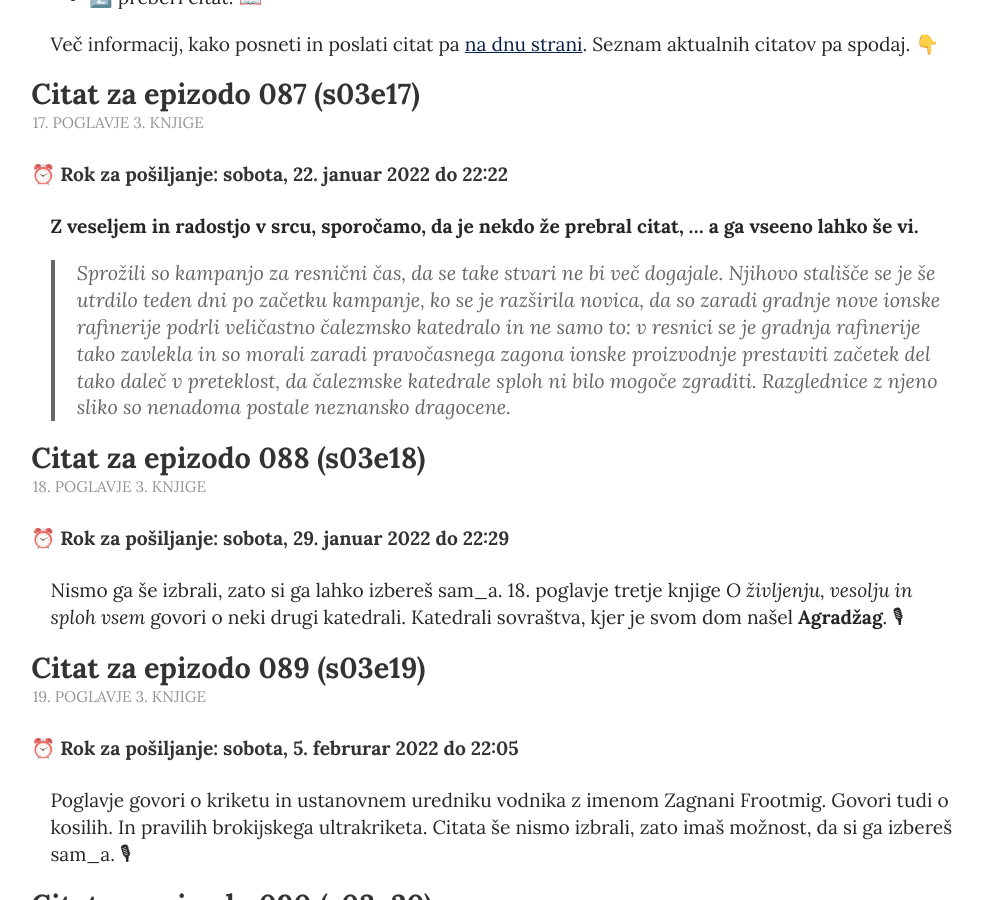
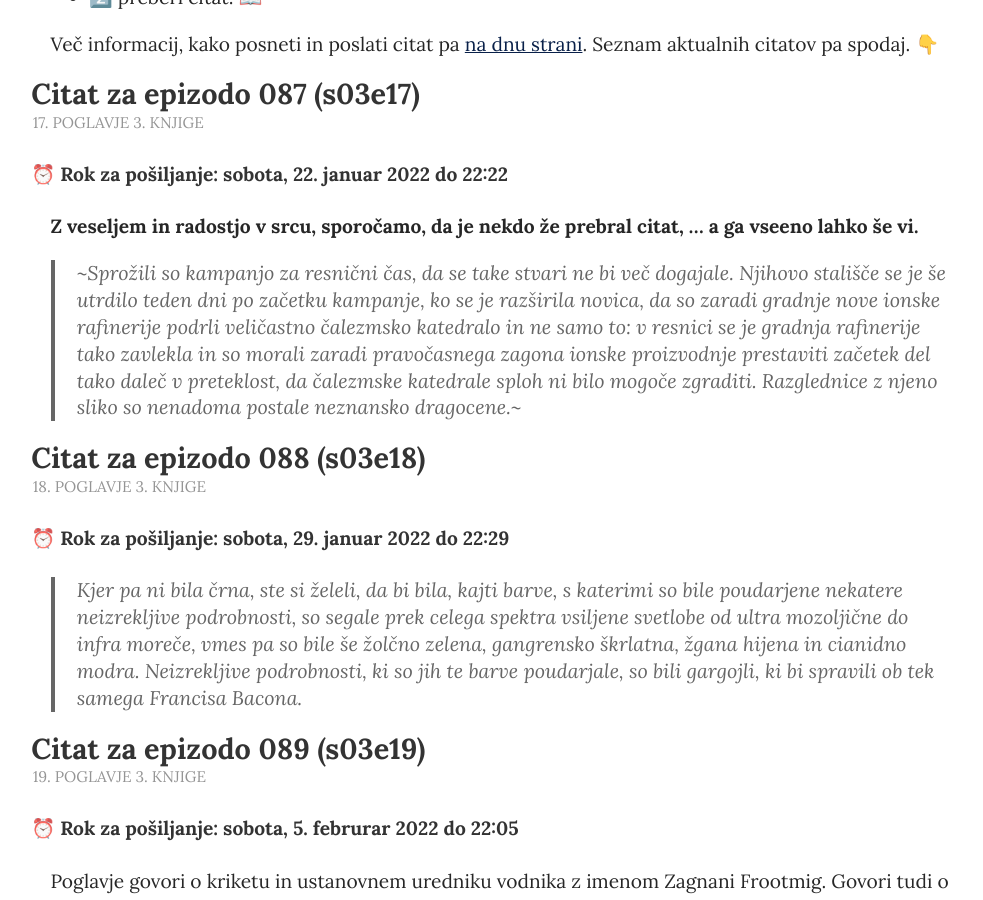
Before and after one commit to hvalazavseribe/hvalazavseribe.github.io, a Jekyll site: the page built from citat.md, in a window 1280 px wide and 900 px high, scrolled down 425 px. Shown: the whole window, without its empty margins (148-1131 px from the left). Built offline with Jekyll 4.4.1, drawn with Linux system fonts in a browser that asks for light colours.

Commit message:
Moniče, moniče ...

```diff
--- a/citat.md
+++ b/citat.md
@@ -28,7 +28,8 @@ Več informacij, kako posneti in poslati citat pa [na dnu strani](https://hvalaz
 
 **Z veseljem in radostjo v srcu, sporočamo, da je nekdo že prebral citat, ... a ga vseeno lahko še vi.**
 
-> Sprožili so kampanjo za resnični čas, da se take stvari ne bi več dogajale. Njihovo stališče se je še utrdilo teden dni po začetku kampanje, ko se je razširila novica, da so zaradi gradnje nove ionske rafinerije podrli veličastno čalezmsko katedralo in ne samo to: v resnici se je gradnja rafinerije tako zavlekla in so morali zaradi pravočasnega zagona ionske proizvodnje prestaviti začetek del tako daleč v preteklost, da čalezmske katedrale sploh ni bilo mogoče zgraditi. Razglednice z njeno sliko so nenadoma postale neznansko dragocene.
+> ~Sprožili so kampanjo za resnični čas, da se take stvari ne bi več dogajale. Njihovo stališče se je še utrdilo teden dni po začetku kampanje, ko se je razširila novica, da so zaradi gradnje nove ionske rafinerije podrli veličastno čalezmsko katedralo in ne samo to: v resnici se je gradnja rafinerije tako zavlekla in so morali zaradi pravočasnega zagona ionske proizvodnje prestaviti začetek del tako daleč v preteklost, da čalezmske katedrale sploh ni bilo mogoče zgraditi. Razglednice z njeno sliko so nenadoma postale neznansko dragocene.~
+
 
 ## Citat za epizodo 088 (s03e18)
 
@@ -36,7 +37,8 @@ Več informacij, kako posneti in poslati citat pa [na dnu strani](https://hvalaz
 
 #### Rok za pošiljanje: sobota, 29. januar 2022 do 22:29
 
-Nismo ga še izbrali, zato si ga lahko izbereš sam_a. 18. poglavje tretje knjige _O življenju, vesolju in sploh vsem_ govori o neki drugi katedrali. Katedrali sovraštva, kjer je svom dom našel **Agradžag**. 🎙
+> Kjer pa ni bila črna, ste si želeli, da bi bila, kajti barve, s katerimi so bile poudarjene nekatere neizrekljive podrobnosti, so segale prek celega spektra vsiljene svetlobe od ultra mozoljične do infra moreče, vmes pa so bile še žolčno zelena, gangrensko škrlatna, žgana hijena in cianidno modra. Neizrekljive podrobnosti, ki so jih te barve poudarjale, so bili gargojli, ki bi spravili ob tek samega Francisa Bacona.
+
 
 ## Citat za epizodo 089 (s03e19)
 
@@ -53,7 +55,8 @@ Poglavje govori o kriketu in ustanovnem uredniku vodnika z imenom Zagnani Frootm
 
 #### Rok za pošiljanje: sobota, 12. februrar 2022 do 22:12
 
- Citata še nismo izbrali, v poglavju pa Arturja lovi plaz in beži pred njim. Med bežanjem se spotakne in popolnoma zgreši tla. Namig je tako jasen, lahko pa seveda izberete tudi kakšen drug del poglavja, ne bomo nič hudi. 🎙
+Citata še nismo izbrali, v poglavju pa Arturja lovi plaz in beži pred njim. Med bežanjem se spotakne in popolnoma zgreši tla. Namig je tako jasen, lahko pa seveda izberete tudi kakšen drug del poglavja, ne bomo nič hudi. 🎙
+
 
 ## Kako posneti in poslati citat
 
```
